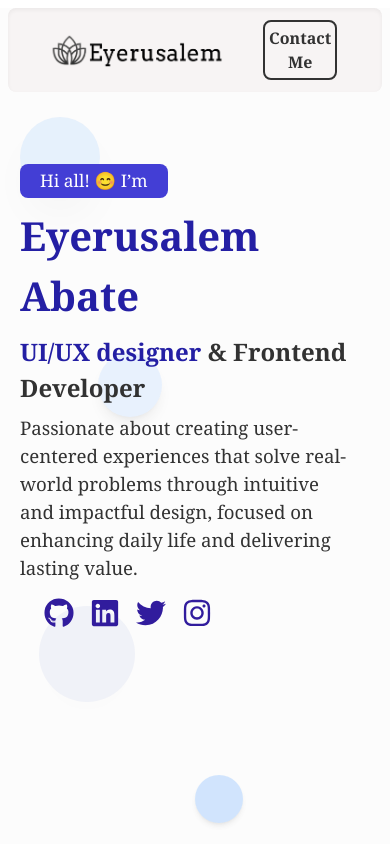
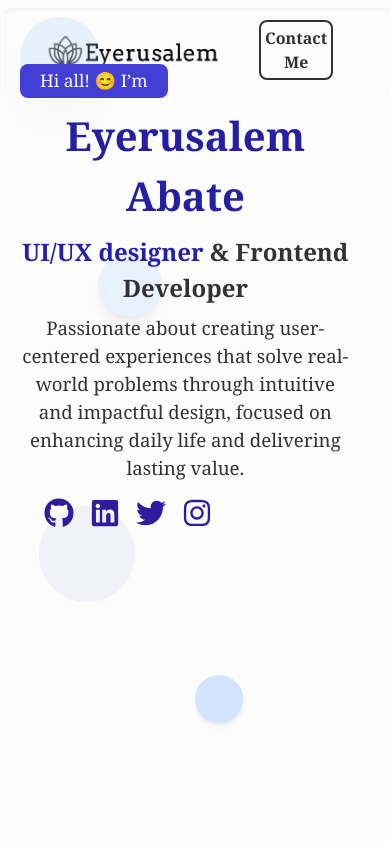
Before and after one commit to yayne30/myPortfolio, a React (Vite) app: page / in a window 390 px wide. Shown: the top 844 px of the page. Built offline with nearby package versions, Linux system fonts and the light colour scheme.

Commit message:
changes in responsiveness in the hero

```diff
--- a/src/components/header/header.tsx
+++ b/src/components/header/header.tsx
@@ -2,7 +2,7 @@ import logo from '../../assets/logo.png'
 const Header = () => {
   return (
 
-    <div className="flex py-3 items-center justify-between m-2 rounded-lg md:border-b-2 bg-[#f7f4f4] shadow-inner md:shadow-[#dde1e3]">
+    <div className="flex py-3 w-[100vw] items-center justify-between my-2 mx-1 rounded-lg md:border-b-2 bg-[#f7f4f4] shadow-inner md:shadow-[#dde1e3] max-md:fixed max-md:bg-transparent">
     <img className='h-[25pt] px-10' src={logo}/>
 
   <nav className="flex justify-center space-x-3 text-[11pt]  font-bold max-sm:hidden max-md:space-x-5">
--- a/src/components/hero/hero.tsx
+++ b/src/components/hero/hero.tsx
@@ -4,7 +4,7 @@ import Lottie  from "lottie-react";
 import animation from "../../assets/uiAnimation.json"
 const Hero = () => {
   return (
-    <div className="relative">
+    <div className="relative w-[100vw]">
       <div className="absolute top-[20%] left-[10%] rounded-full h-[100px] w-[100px] bg-[#323232] opacity-10 shadow-xl shadow-[#323232]"></div>
       <div className="absolute top-[20%] left-[70%] rounded-full h-[100px] w-[100px] bg-[#323232] opacity-10 shadow-2xl shadow-[#323232]"></div>
       <div className="absolute top-[50%] left-[25%] rounded-full h-[80px] w-[80px] bg-[#323232] opacity-20 shadow-xl shadow-[#323232]"></div>
--- a/src/components/hero/hero2.tsx
+++ b/src/components/hero/hero2.tsx
@@ -4,7 +4,7 @@ import { FaGithub, FaLinkedin, FaTwitter, FaInstagram } from "react-icons/fa";
 
 const Hero2 = () => {
   return (
-    <div className="relative h-screen overflow-hidden">
+    <div className="relative h-screen overflow-hidden w-[100vw]">
       <svg
     className="absolute z-0 top-0 bg-transparent opacity-40"
     width="100%"
@@ -41,7 +41,7 @@ const Hero2 = () => {
       <div className="bubble bubble-5 bg-blue-300 opacity-20 animate-float w-20 h-20 rounded-full absolute top-[2%] left-[5%] animate-delay-4s shadow-2xl"></div>
 
       <div className="h-screen flex  text-[#323232] z-10 relative">
-        <div className="flex flex-col gap-2 sm:w-[60%] pt-16 md:ml-24 max-md:ml-5 ">
+        <div className="flex flex-col gap-2 sm:w-[60%] pt-16 md:ml-24 max-md:ml-5 max-md:text-center ">
           <h1 className="self-start text-[13pt] font px-5 text-white py-1 rounded-lg bg-[#433ed5]">
             Hi all! 😊 I’m
           </h1>
--- a/src/index.css
+++ b/src/index.css
@@ -6,12 +6,6 @@
   font-family:Cambria, Cochin, Georgia, Times, 'Times New Roman', serif;
   color:#323232
 }
-
-
-
-
-
-
 
 .bg-moving-gradient {
   background:rgba(252, 252, 252, 0.979);
```
Also changed, not shown: src/App.css (+0 -10 lines).
